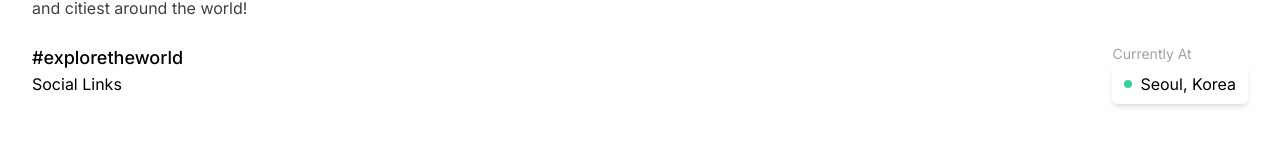
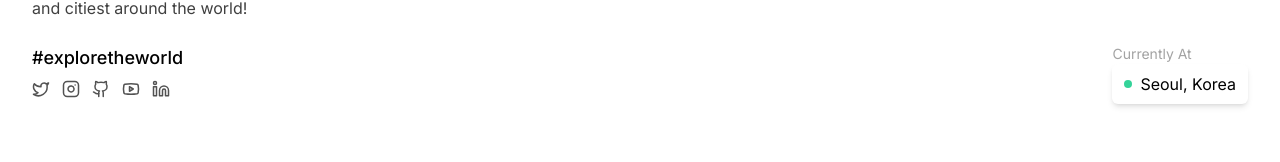
Before and after one commit to syoungee/nextjs-blog, a Next.js app: page / in a window 1280 px wide. Shown: the part 230-392 px from the top of the page. Built offline with nearby package versions, Linux system fonts and the light colour scheme.

Commit message:
feature / social link components

```diff
--- /dev/null
+++ b/components/elements/social-link.tsx
@@ -0,0 +1,25 @@
+import { Facebook, Github, Instagram, Linkedin, Twitter, Youtube } from 'lucide-react';
+import Link from 'next/link';
+
+const SocialLink = ({ platform, link }: { platform: string; link: string }) => {
+	const getIcon = (platform: string) => {
+		switch (platform) {
+			case 'facebook':
+				return <Facebook size="18"/>;
+			case 'twitter':
+				return <Twitter size="18"/>;
+			case 'instagram':
+				return <Instagram size="18"/>;
+			case 'linkedin':
+				return <Linkedin size="18"/>;
+			case 'youtube':
+				return <Youtube size="18"/>;
+			case 'github':
+				return <Github size="18"/>;
+		}
+	};
+
+	return <Link href={link}>{getIcon(platform)}</Link>;
+};
+
+export default SocialLink;
--- a/components/navigation/footer.tsx
+++ b/components/navigation/footer.tsx
@@ -7,6 +7,7 @@
 import siteConfig from '@/config/site';
 import PaddingContainer from '../layout/padding-container';
 import Link from 'next/link';
+import SocialLink from '../elements/social-link';
 
 const Footer = () => {
 	return (
@@ -19,7 +20,13 @@ const Footer = () => {
 				<div className="flex flex-wrap justify-between gap-4 mt-6">
 					<div>
 						<div className="text-lg font-medium">#exploretheworld</div>
-						<div>Social Links</div>
+						<div className="flex items-center gap-3 mt-2 text-neutral-600">
+							<SocialLink platform="twitter" link={siteConfig.socialLinks.twitter} />
+							<SocialLink platform="instagram" link={siteConfig.socialLinks.instagram} />
+							<SocialLink platform="github" link={siteConfig.socialLinks.github} />
+							<SocialLink platform="youtube" link={siteConfig.socialLinks.youtube} />
+							<SocialLink platform="linkedin" link={siteConfig.socialLinks.linkedin} />
+						</div>
 					</div>
 					<div>
 						<div className="text-sm text-neutral-400">Currently At</div>
--- a/config/site.ts
+++ b/config/site.ts
@@ -16,11 +16,11 @@ const siteConfig: SiteConfig = {
 	description: 'A minimal and lovely travel blog which shares experiences and citiest around the world!',
 	currentlyAt: 'Seoul, Korea',
 	socialLinks: {
-		twitter: 'https://twitter.com/syoungee',
-		youtube: 'https://youtube.com/@syoungee',
+		twitter: 'https://github.com/syoungee',
+		youtube: 'https://github.com/syoungee',
 		github: 'https://github.com/syoungee',
-		linkedin: 'https://linkedin.com/in/syoungee',
-		instagram: 'https://instagram.com/syoungee',
+		linkedin: 'https://www.linkedin.com/in/sunyoung-hwang-422004184/',
+		instagram: 'https://github.com/syoungee',
 	},
 };
 
```
